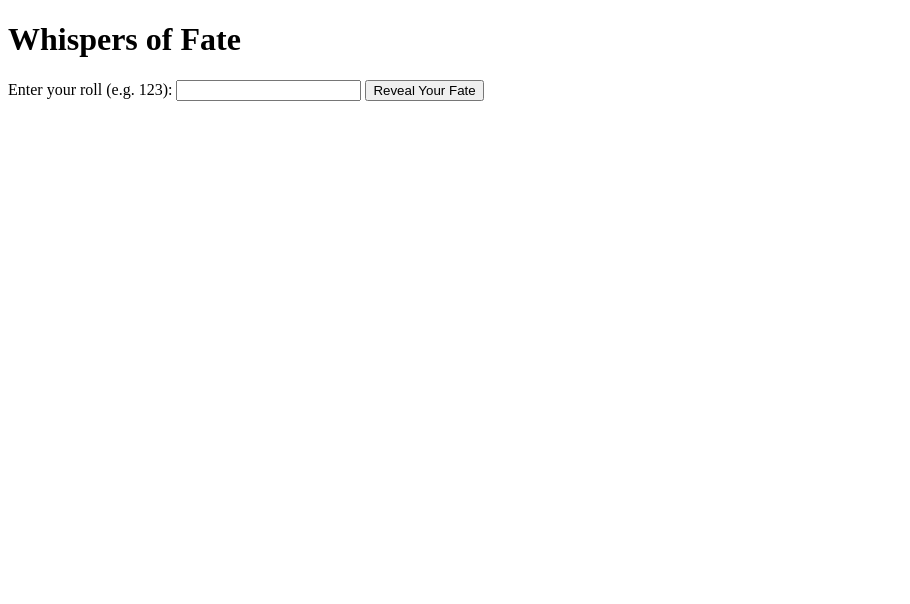
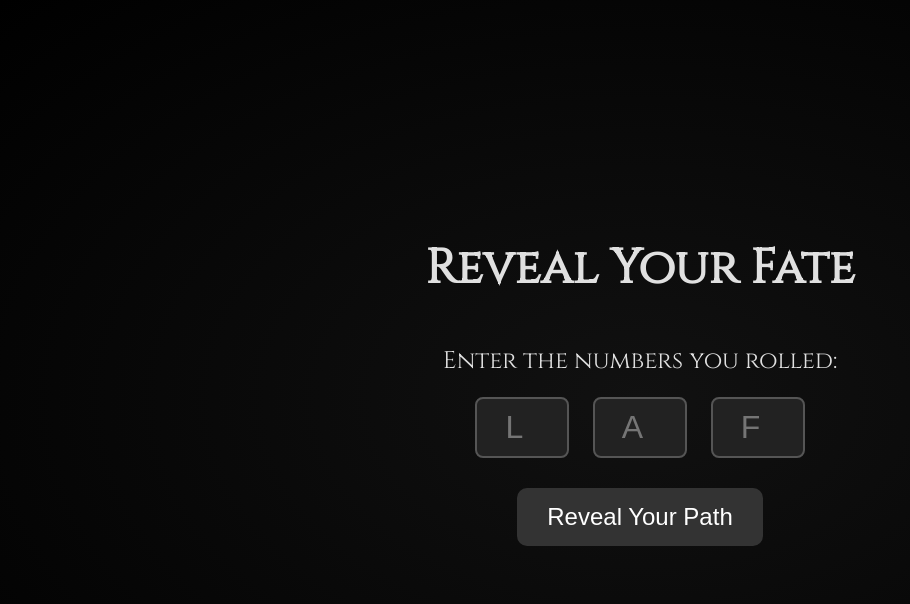
Before and after one commit to Ellowishous/supernatural-dice, a plain HTML site: page index.html in a window 1280 px wide. Shown: the whole page, without its empty margins (0-910 px from the left). Drawn offline with Linux system fonts and the light colour scheme.

Commit message:
Update index.html

```diff
--- a/index.html
+++ b/index.html
@@ -1,38 +1,91 @@
 <!DOCTYPE html>
 <html lang="en">
 <head>
-  <meta charset="UTF-8" />
-  <meta name="viewport" content="width=device-width, initial-scale=1.0"/>
-  <title>Whispers of Fate</title>
-  <link rel="stylesheet" href="style.css" />
+  <meta charset="UTF-8">
+  <title>Your Supernatural Path</title>
+  <link href="https://fonts.googleapis.com/css2?family=Cinzel&display=swap" rel="stylesheet">
+  <style>
+    body {
+      margin: 0;
+      padding: 0;
+      background: radial-gradient(ellipse at center, #111 0%, #000 100%);
+      color: #e0e0e0;
+      font-family: 'Cinzel', serif;
+      display: flex;
+      flex-direction: column;
+      align-items: center;
+      justify-content: center;
+      height: 100vh;
+      text-align: center;
+    }
+    h1 {
+      font-size: 3em;
+      margin-bottom: 20px;
+    }
+    p {
+      font-size: 1.5em;
+      margin-bottom: 20px;
+    }
+    input {
+      background: #222;
+      border: 2px solid #555;
+      color: #e0e0e0;
+      font-size: 2em;
+      width: 70px;
+      text-align: center;
+      margin: 0 10px;
+      padding: 10px;
+      border-radius: 8px;
+    }
+    button {
+      margin-top: 30px;
+      padding: 15px 30px;
+      font-size: 1.5em;
+      background: #333;
+      color: #fff;
+      border: none;
+      border-radius: 10px;
+      cursor: pointer;
+      transition: background 0.3s ease;
+    }
+    button:hover {
+      background: #555;
+    }
+    .result {
+      margin-top: 50px;
+      max-width: 800px;
+      font-size: 1.5em;
+      line-height: 1.8em;
+      padding: 0 20px;
+    }
+  </style>
 </head>
 <body>
-  <div class="container">
-    <h1 class="title">Whispers of Fate</h1>
-    <div class="input-section hidden">
-      <label for="roll">Enter your roll (e.g. 123):</label>
-      <input type="text" id="roll" maxlength="3" />
-      <button onclick="showStory()">Reveal Your Fate</button>
-    </div>
-    <div id="story" class="story"></div>
+  <h1>Reveal Your Fate</h1>
+  <p>Enter the numbers you rolled:</p>
+  <div>
+    <input type="number" id="location" min="1" max="6" placeholder="L">
+    <input type="number" id="action" min="1" max="6" placeholder="A">
+    <input type="number" id="fate" min="1" max="6" placeholder="F">
   </div>
+  <button onclick="revealPath()">Reveal Your Path</button>
+
+  <div class="result" id="result"></div>
 
   <script>
-    window.onload = () => {
-      const title = document.querySelector('.title');
-      const inputSection = document.querySelector('.input-section');
-      title.classList.add('fade-in');
-      setTimeout(() => {
-        inputSection.classList.remove('hidden');
-        inputSection.classList.add('fade-in');
-      }, 2500);
+    const paths = {
+      "1-1-1": "You entered the Haunted Asylum, performed a forbidden summoning, and are now trapped in eternal slumber.",
+      "2-4-3": "You explored the Abandoned Church, unleashed forgotten wrath, and found rebirth through fire.",
+      // Add more combinations here as desired...
     };
 
-    function showStory() {
-      const roll = document.getElementById('roll').value;
-      const story = document.getElementById('story');
-      // You’ll replace this with your story lookup logic later
-      story.innerText = "Story for roll: " + roll;
+    function revealPath() {
+      const l = document.getElementById('location').value;
+      const a = document.getElementById('action').value;
+      const f = document.getElementById('fate').value;
+      const key = `${l}-${a}-${f}`;
+      const story = paths[key] || "The spirits are silent... this path has yet to be uncovered.";
+      document.getElementById('result').textContent = story;
     }
   </script>
 </body>
```
